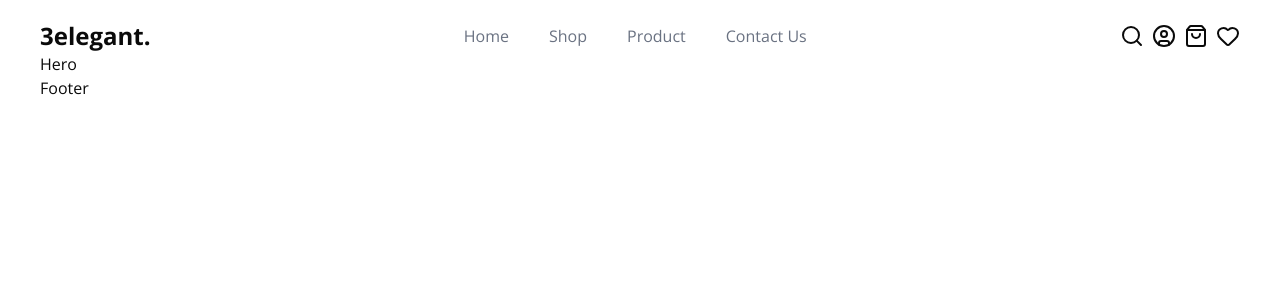
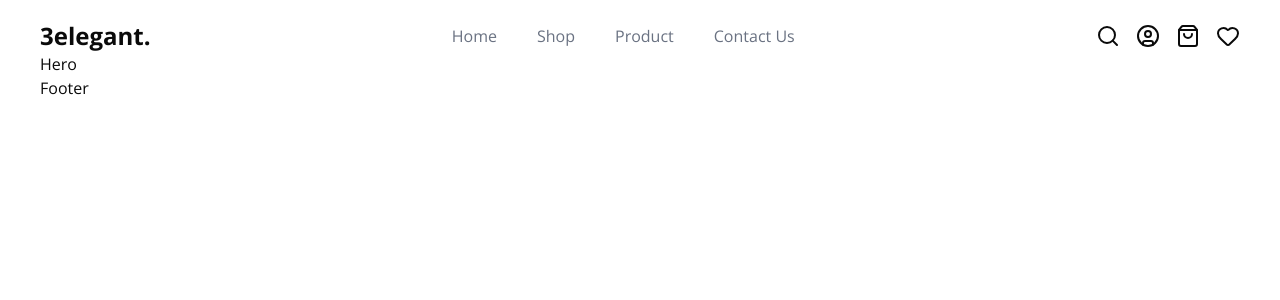
Before and after one commit to Sneh1227/elegant-e-commerce, a Next.js app: page / in a window 1280 px wide. Shown: the top 300 px of the page. Built offline with nearby package versions, Linux system fonts and the light colour scheme.

Commit message:
feat(icons-spacing): made a proper spacing between the icons

```diff
--- a/app/components/Header.tsx
+++ b/app/components/Header.tsx
@@ -12,7 +12,7 @@ export default function Home() {
                 <Link className=" hover:text-black" href="#product">Product</Link>
                 <Link className=" hover:text-black" href="#contact">Contact Us</Link>
             </div>
-            <div className="flex gap-2">
+            <div className="flex gap-4">
                 <Button><SearchIcon/></Button>
                 <Button><UserCircle/></Button>
                 <Button><ShoppingBagIcon/></Button>
```
